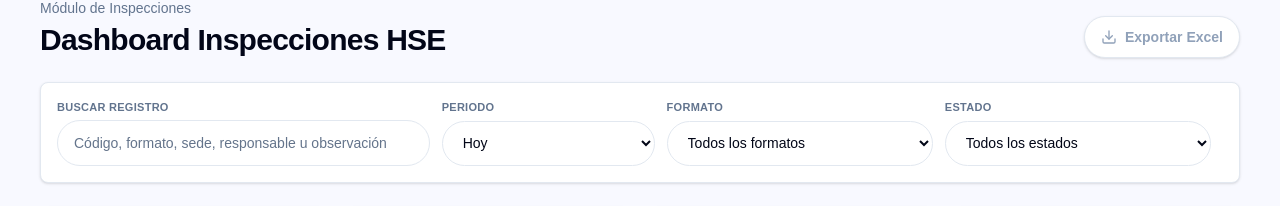
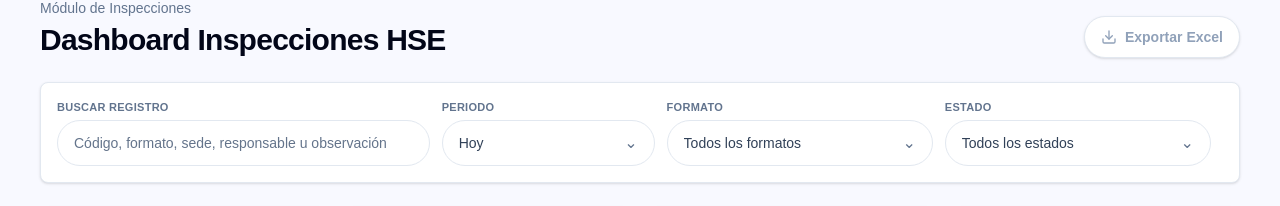
Before and after one commit to mariana-inco/Formatos_Inspecciones, a Next.js app: page /formatos in a window 1280 px wide. Shown: the part 97-303 px from the top of the page. Built offline with nearby package versions, Linux system fonts and the light colour scheme.

Commit message:
tamaño del desplegable

```diff
--- a/app/formatos/components/DashboardFiltros.tsx
+++ b/app/formatos/components/DashboardFiltros.tsx
@@ -2,6 +2,7 @@
 
 import Link from "next/link";
 import { usePathname, useRouter, useSearchParams } from "next/navigation";
+import { useEffect, useRef, useState } from "react";
 
 type DashboardFiltrosProps = {
   busqueda: string;
@@ -15,6 +16,98 @@ type DashboardFiltrosProps = {
 };
 
 const PERIODO_POR_DEFECTO = "hoy";
+const OPCIONES_PERIODO = [
+  { value: "todos", label: "Todos" },
+  { value: "hoy", label: "Hoy" },
+  { value: "semana", label: "Esta semana" },
+  { value: "mes", label: "Este mes" },
+  { value: "3meses", label: "Últimos 3 meses" },
+  { value: "personalizado", label: "Rango personalizado" },
+];
+const OPCIONES_ESTADO = [
+  { value: "", label: "Todos los estados" },
+  { value: "Conforme", label: "Conforme" },
+  { value: "Con novedad", label: "Con novedad" },
+  { value: "Regular", label: "Regular" },
+  { value: "Pendiente", label: "Pendiente" },
+];
+
+type OpcionFiltro = {
+  value: string;
+  label: string;
+};
+
+type SelectFiltroProps = {
+  label: string;
+  value: string;
+  fallbackLabel: string;
+  options: OpcionFiltro[];
+  onChange: (value: string) => void;
+};
+
+function SelectFiltro({ label, value, fallbackLabel, options, onChange }: SelectFiltroProps) {
+  const [abierto, setAbierto] = useState(false);
+  const contenedorRef = useRef<HTMLDivElement>(null);
+  const etiquetaSeleccionada = options.find((opcion) => opcion.value === value)?.label || fallbackLabel;
+
+  useEffect(() => {
+    if (!abierto) return;
+
+    const cerrarSiClickAfuera = (event: PointerEvent) => {
+      if (contenedorRef.current?.contains(event.target as Node)) return;
+      setAbierto(false);
+    };
+
+    document.addEventListener("pointerdown", cerrarSiClickAfuera);
+    return () => document.removeEventListener("pointerdown", cerrarSiClickAfuera);
+  }, [abierto]);
+
+  return (
+    <div ref={contenedorRef} className="relative grid min-w-0 gap-1">
+      <span className="text-[11px] font-bold uppercase tracking-wide text-slate-500">{label}</span>
+      <button
+        type="button"
+        aria-haspopup="listbox"
+        aria-expanded={abierto}
+        onClick={() => setAbierto((estadoActual) => !estadoActual)}
+        onKeyDown={(event) => {
+          if (event.key === "Escape") setAbierto(false);
+        }}
+        className="flex min-w-0 items-center justify-between gap-3 rounded-full border border-slate-200 bg-white px-4 py-3 text-left text-sm font-medium text-slate-700 outline-none transition focus:border-[#006948]"
+      >
+        <span className="min-w-0 truncate">{etiquetaSeleccionada}</span>
+        <span className="shrink-0 text-base leading-none text-slate-500" aria-hidden="true">
+          {abierto ? "⌃" : "⌄"}
+        </span>
+      </button>
+      {abierto ? (
+        <div
+          role="listbox"
+          aria-label={label}
+          className="absolute left-0 right-0 top-full z-30 mt-2 max-h-72 overflow-auto rounded-lg border border-slate-200 bg-white py-1 text-sm font-medium text-slate-800 shadow-lg"
+        >
+          {options.map((opcion) => (
+            <button
+              key={opcion.value || opcion.label}
+              type="button"
+              role="option"
+              aria-selected={value === opcion.value}
+              onClick={() => {
+                onChange(opcion.value);
+                setAbierto(false);
+              }}
+              className={`block w-full px-4 py-2.5 text-left transition ${
+                value === opcion.value ? "bg-emerald-100 text-[#006948]" : "hover:bg-slate-50"
+              }`}
+            >
+              {opcion.label}
+            </button>
+          ))}
+        </div>
+      ) : null}
+    </div>
+  );
+}
 
 export default function DashboardFiltros({
   busqueda,
@@ -30,6 +123,7 @@ export default function DashboardFiltros({
   const pathname = usePathname();
   const searchParams = useSearchParams();
   const periodoSeleccionado = periodo || PERIODO_POR_DEFECTO;
+  const opcionesFormato = [{ value: "", label: "Todos los formatos" }, ...formatos.map((fuente) => ({ value: fuente.codigo, label: fuente.codigo }))];
   const hayFiltrosActivos = Boolean(busqueda || formato || estado || periodoSeleccionado !== PERIODO_POR_DEFECTO || fechaDesde || fechaHasta);
 
   const actualizarFiltro = (key: string, value: string) => {
@@ -64,44 +158,11 @@ export default function DashboardFiltros({
           />
         </label>
 
-        <label className="grid min-w-0 gap-1">
-          <span className="text-[11px] font-bold uppercase tracking-wide text-slate-500">Periodo</span>
-          <select
-            value={periodoSeleccionado}
-            onChange={(event) => actualizarFiltro("periodo", event.target.value)}
-            className="min-w-0 rounded-full border border-slate-200 bg-white px-4 py-3 text-sm font-medium text-slate-700 outline-none focus:border-[#006948]"
-          >
-            <option value="todos">Todos</option>
-            <option value="hoy">Hoy</option>
-            <option value="semana">Esta semana</option>
-            <option value="mes">Este mes</option>
-            <option value="3meses">Últimos 3 meses</option>
-            <option value="personalizado">Rango personalizado</option>
-          </select>
-        </label>
+        <SelectFiltro label="Periodo" value={periodoSeleccionado} fallbackLabel="Hoy" options={OPCIONES_PERIODO} onChange={(value) => actualizarFiltro("periodo", value)} />
 
-        <label className="grid min-w-0 gap-1">
-          <span className="text-[11px] font-bold uppercase tracking-wide text-slate-500">Formato</span>
-          <select value={formato} onChange={(event) => actualizarFiltro("formato", event.target.value)} className="min-w-0 rounded-full border border-slate-200 bg-white px-4 py-3 text-sm font-medium text-slate-700 outline-none focus:border-[#006948]">
-            <option value="">Todos los formatos</option>
-            {formatos.map((fuente) => (
-              <option key={fuente.codigo} value={fuente.codigo}>
-                {fuente.codigo}
-              </option>
-            ))}
-          </select>
-        </label>
+        <SelectFiltro label="Formato" value={formato} fallbackLabel="Todos los formatos" options={opcionesFormato} onChange={(value) => actualizarFiltro("formato", value)} />
 
-        <label className="grid min-w-0 gap-1">
-          <span className="text-[11px] font-bold uppercase tracking-wide text-slate-500">Estado</span>
-          <select value={estado} onChange={(event) => actualizarFiltro("estado", event.target.value)} className="min-w-0 rounded-full border border-slate-200 bg-white px-4 py-3 text-sm font-medium text-slate-700 outline-none focus:border-[#006948]">
-            <option value="">Todos los estados</option>
-            <option value="Conforme">Conforme</option>
-            <option value="Con novedad">Con novedad</option>
-            <option value="Regular">Regular</option>
-            <option value="Pendiente">Pendiente</option>
-          </select>
-        </label>
+        <SelectFiltro label="Estado" value={estado} fallbackLabel="Todos los estados" options={OPCIONES_ESTADO} onChange={(value) => actualizarFiltro("estado", value)} />
 
         {hayFiltrosActivos ? (
           <div className="flex items-end">
--- a/app/formatos/data.ts
+++ b/app/formatos/data.ts
@@ -16,10 +16,10 @@ export const formatos: Formato[] = [
   },
   {
     codigo: "HSE-F002",
-    nombre: "Inspeccion de EPP",
+    nombre: "Entrega de EPP",
     area: "Inspecciones",
     responsable: "Mariana Gomez",
-    ruta: "/formatos/inspeccion-epp",
+    ruta: "/formatos/entrega-epp",
   },
   {
     codigo: "HSE-F020",
```
